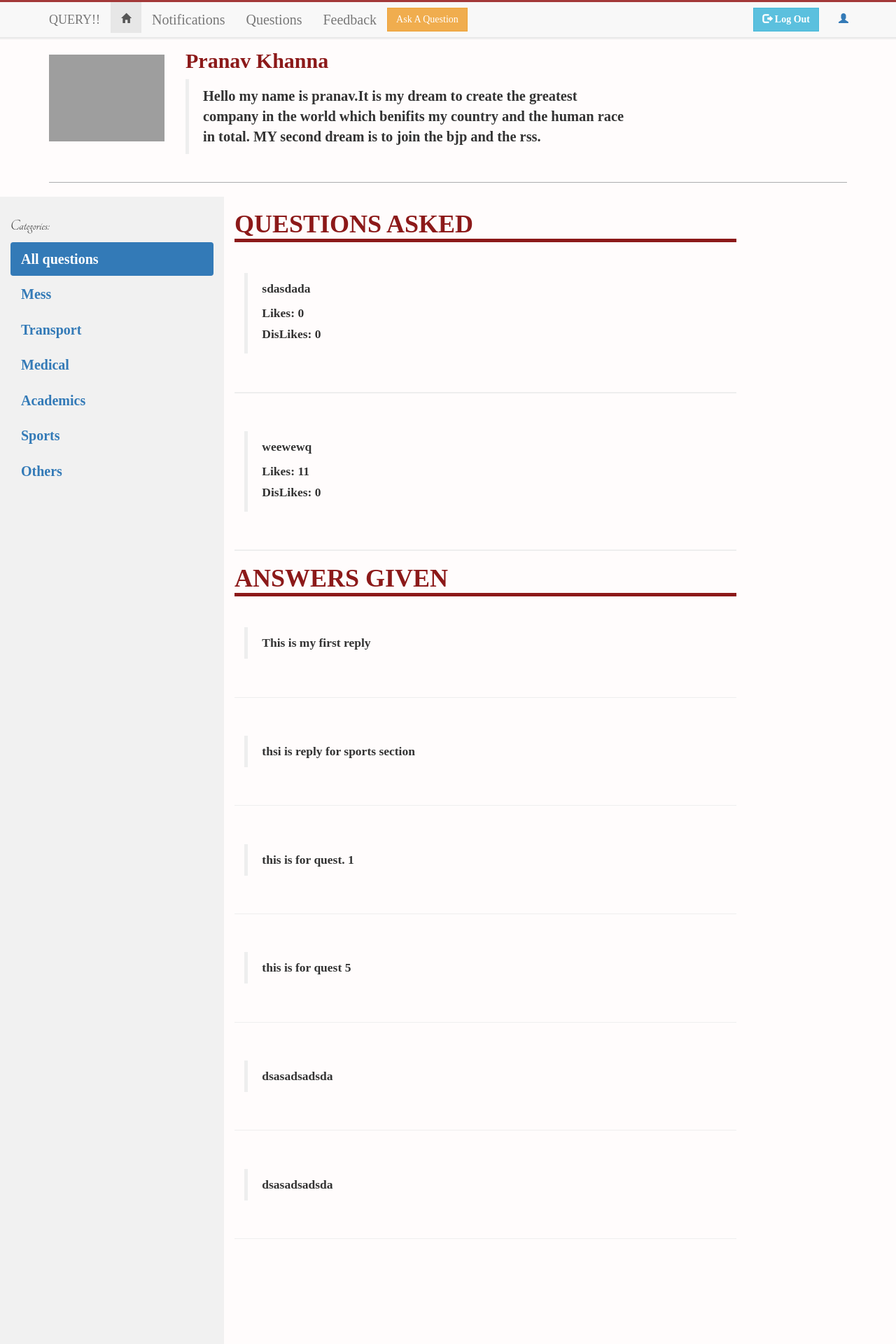
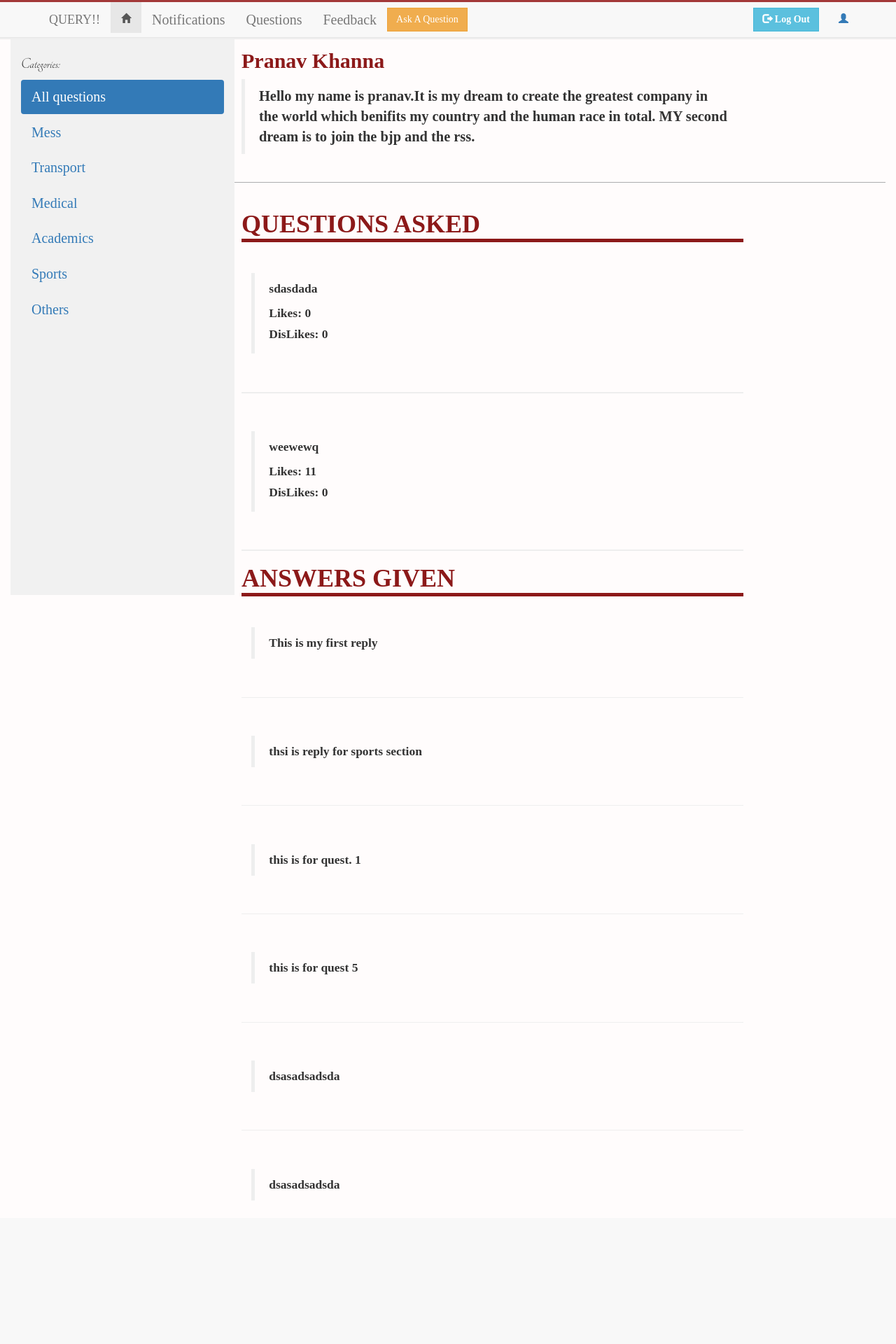
Before and after one commit to Alexblack8/query, a PHP site: page /webproject/user_profile.php?userId=1 in a window 1280 px wide. Shown: the top 1920 px of the page at 70% size. After the commit the page ends 1698 px from the top, so only its background shows below. Run offline with PHP 8.4, Linux system fonts and the light colour scheme; a user stored in the database is signed in; data comes from the database, SQL or seed files in the repository; data that the repository does not hold is empty; some libraries are stand-ins or nearby versions; grey boxes are pictures that could not be loaded.

Commit message:
add floating side panel

```diff
--- a/user_profile.php
+++ b/user_profile.php
@@ -16,16 +16,9 @@
 		<link rel="stylesheet" href="question_display.css">
 		<link rel="stylesheet" type="text/css" href="http://fonts.googleapis.com/css?family=Tangerine">
 		<style>
-			html {
-				margin-top: 50px;
-			}
 
 			h1 {
 				border-bottom: 5px solid #8c1919;
-			}
-
-			.row.content {
-				height: 1000%;
 			}
 
 			.sidenav li {
@@ -33,7 +26,13 @@
 				font-size: 20px;
 			}
 
+			html {
+				margin-left: 0;
+				margin-top: 50px;
+			}
+
 			.sidenav {
+			  margin-right: 2px;
 		      padding-top: 20px;
 		      background-color: #f1f1f1;
 		      height: 100%;
@@ -44,13 +43,24 @@
 
 	<body>
 		<header>
-			<div class="container">
+			<div class="container-fluid">
 				<!-- user's description -->
-				<div class="row">
-					<div class="col-md-2">
-						<img src="welcome.jpg" title="welcome" class="img-responsive" style="margin-top: 2em;">
+				<div class="row content">
+					<div class="col-md-3">
+						<div class="col-md-3 affix sidenav">
+						<h4 class="helpblock" style="font-size: 22px; font-family: tangerine;">Categories:</h4>
+						<ul class="nav nav-pills nav-stacked">
+							    <li class="active"><a href="questions.php">All questions</a></li>
+								<li><a href="question_option.php?tag_id=1">Mess</a></li>
+								<li><a href="question_option.php?tag_id=2">Transport</a></li>
+								<li><a href="question_option.php?tag_id=3">Medical</a></li>
+								<li><a href="question_option.php?tag_id=4">Academics</a></li>
+								<li><a href="question_option.php?tag_id=5">Sports</a></li>
+								<li><a href="question_option.php?tag_id=6">Others</a></li>
+						</ul>
 					</div>
-					<div class="col-md-7">
+					</div>
+					<div class="col-md-7" style="margin-left:10px;">
 						<h2 style="color:#8c1919; font-weight:900; ">
 							<?php
 								echo ucfirst($user_array['first_name'])." ".ucfirst($user_array['last_name']);
@@ -67,21 +77,12 @@
 		<!-- questions asked by the user -->
 		<div class="container-fluid">
 			<div class="row content">
-				<div class="col-md-3 sidenav">
-					<h4 class="helpblock" style="font-size: 22px; font-family: tangerine;">Categories:</h4>
-					<ul class="nav nav-pills nav-stacked">
-						    <li class="active"><a href="questions.php">All questions</a></li>
-							<li><a href="question_option.php?tag_id=1">Mess</a></li>
-							<li><a href="question_option.php?tag_id=2">Transport</a></li>
-							<li><a href="question_option.php?tag_id=3">Medical</a></li>
-							<li><a href="question_option.php?tag_id=4">Academics</a></li>
-							<li><a href="question_option.php?tag_id=5">Sports</a></li>
-							<li><a href="question_option.php?tag_id=6">Others</a></li>
-					</ul>
+				<div class="col-md-3">
+
 				</div>
 
 				<!-- displaying the question asked by the user -->
-				<div class="col-md-7">
+				<div class="col-md-7" style="margin-left: 10px;">
 					<h1 style="color: #8c1919;"><strong>QUESTIONS ASKED</strong></h1>
 
 					<?php
```
Also changed, not shown: feedback_option.php (+11 -6 lines), feedbacks.php (+11 -11 lines), question_option.php (+11 -9 lines), questions.php (+8 -4 lines).
